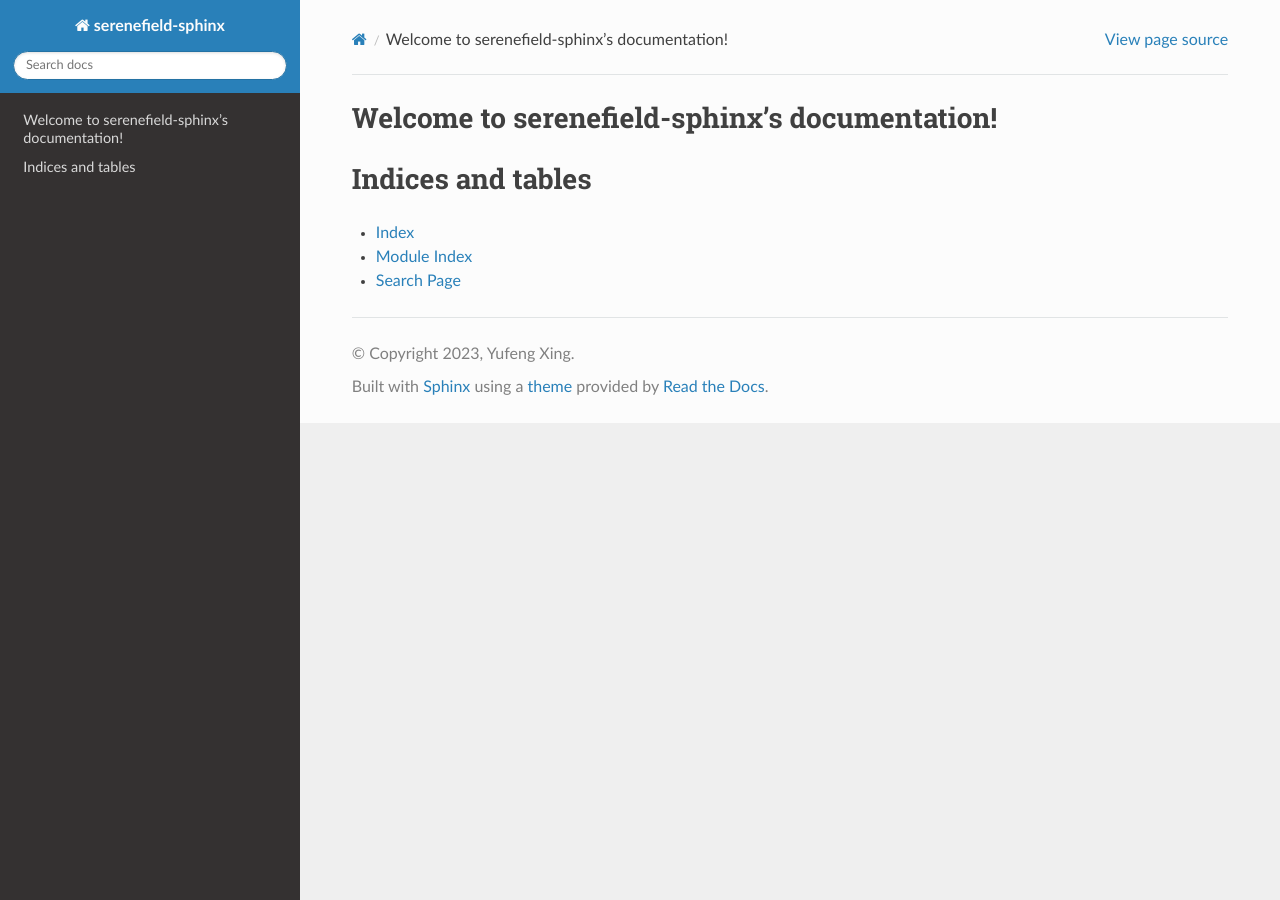
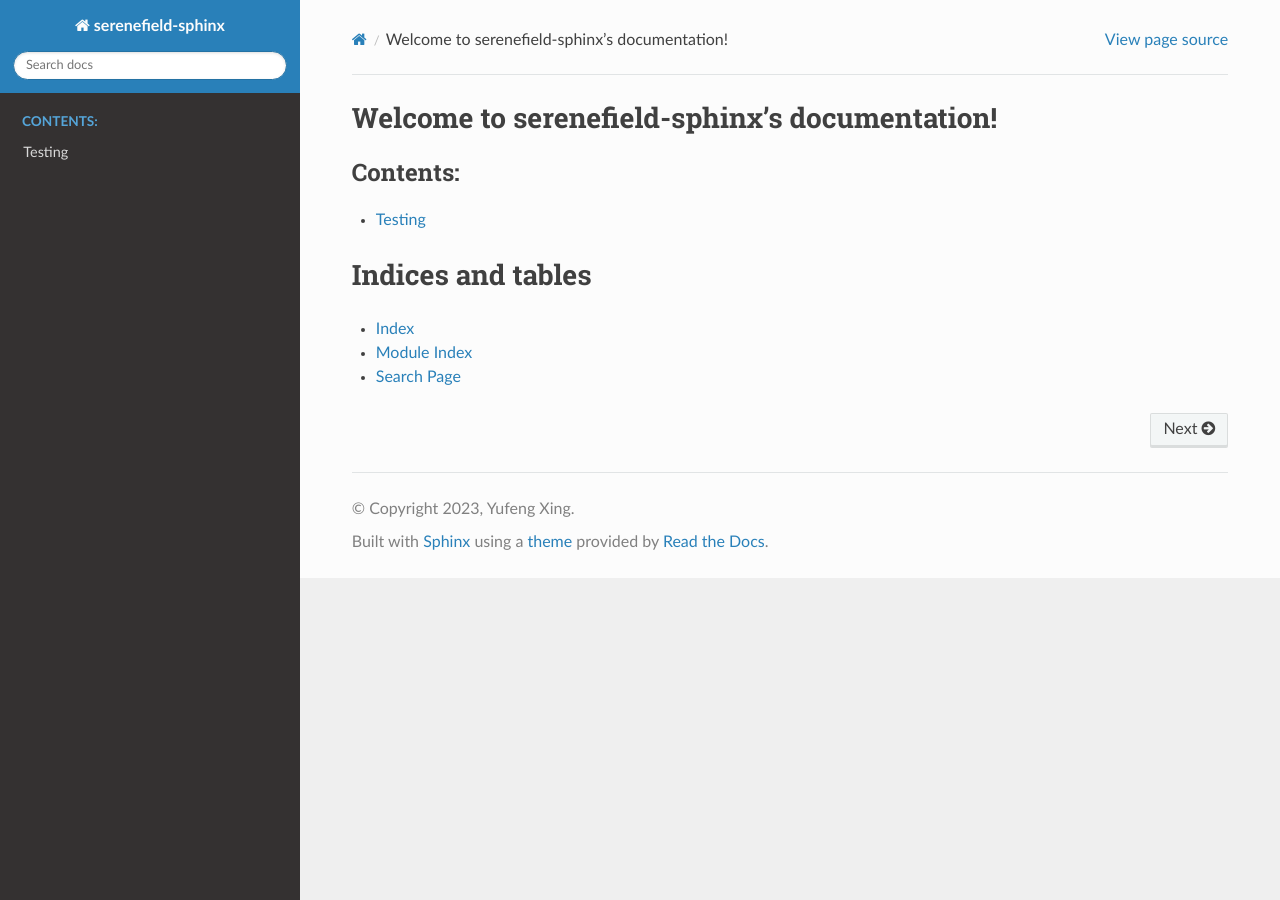
Before and after one commit to Serene-Field/sphinx-transit, a Sphinx documentation site: the page built from docs/index.rst, in a window 1280 px wide. Built offline with Sphinx 7.4.7 and the Read the Docs theme 2.0.0, drawn with Linux system fonts in a browser that asks for light colours.

Commit message:
feat: enable markdown

```diff
--- a/docs/conf.py
+++ b/docs/conf.py
@@ -13,7 +13,7 @@
 # -- General configuration ---------------------------------------------------
 # https://www.sphinx-doc.org/en/master/usage/configuration.html#general-configuration
 
-extensions = []
+extensions = ['myst_parser']
 
 templates_path = ['_templates']
 exclude_patterns = []
--- a/docs/index.rst
+++ b/docs/index.rst
@@ -10,6 +10,7 @@
    :maxdepth: 2
    :caption: Contents:
 
+   markdowntest
 
 
 Indices and tables
--- /dev/null
+++ b/docs/markdowntest.md
@@ -0,0 +1 @@
+# Testing
--- a/requirements.txt
+++ b/requirements.txt
@@ -1 +1,2 @@
 sphinx-rtd-theme
+myst_parser
```
